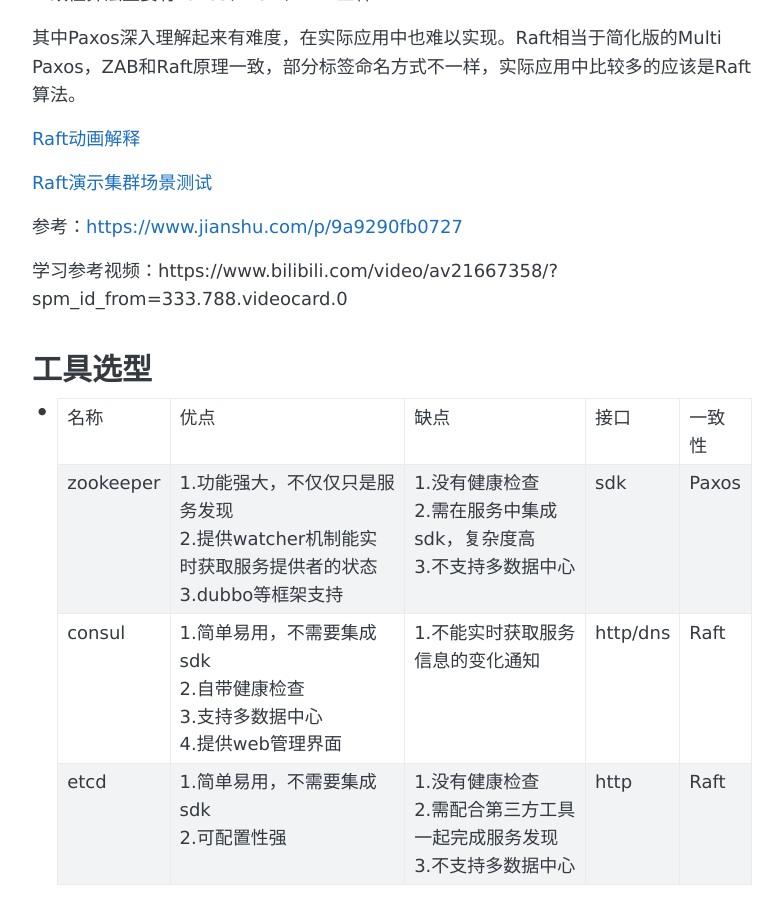
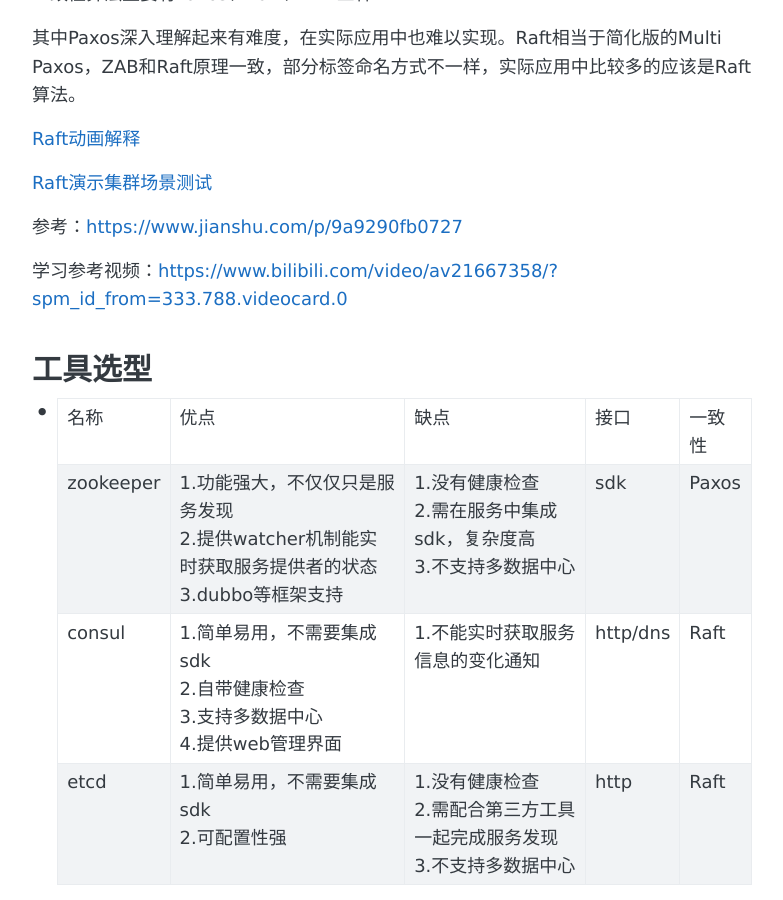
Before and after one commit to pzypxh/pzypxh.github.io, a Jekyll site: the page built from _posts/2019-07-05-分布式一致性工具学习笔记.md, in a window 1280 px wide and 900 px high, scrolled down 942 px. Shown: the whole window, without its empty margins (248-1031 px from the left). Built offline with Jekyll 4.4.1, drawn with Linux system fonts in a browser that asks for light colours; part of the change alters nothing that is shown.

```diff
--- a/_posts/2019-07-05-分布式一致性工具学习笔记.md
+++ b/_posts/2019-07-05-分布式一致性工具学习笔记.md
@@ -33,7 +33,7 @@ comments: true
 
 参考：[https://www.jianshu.com/p/9a9290fb0727](https://www.jianshu.com/p/9a9290fb0727)
 
-学习参考视频：https://www.bilibili.com/video/av21667358/?spm_id_from=333.788.videocard.0
+学习参考视频：[https://www.bilibili.com/video/av21667358/?spm_id_from=333.788.videocard.0](https://www.bilibili.com/video/av21667358/?spm_id_from=333.788.videocard.0)
 
 
 
```
